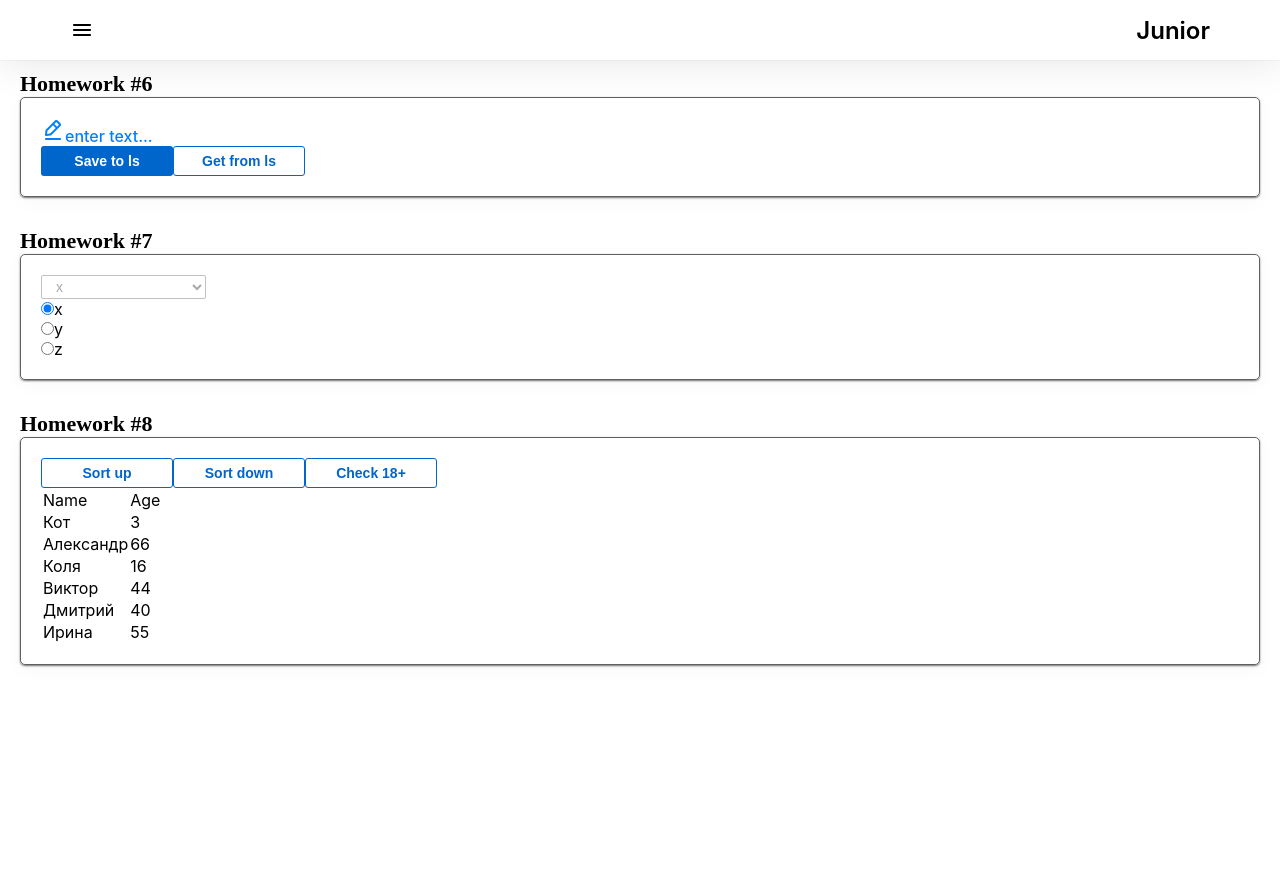
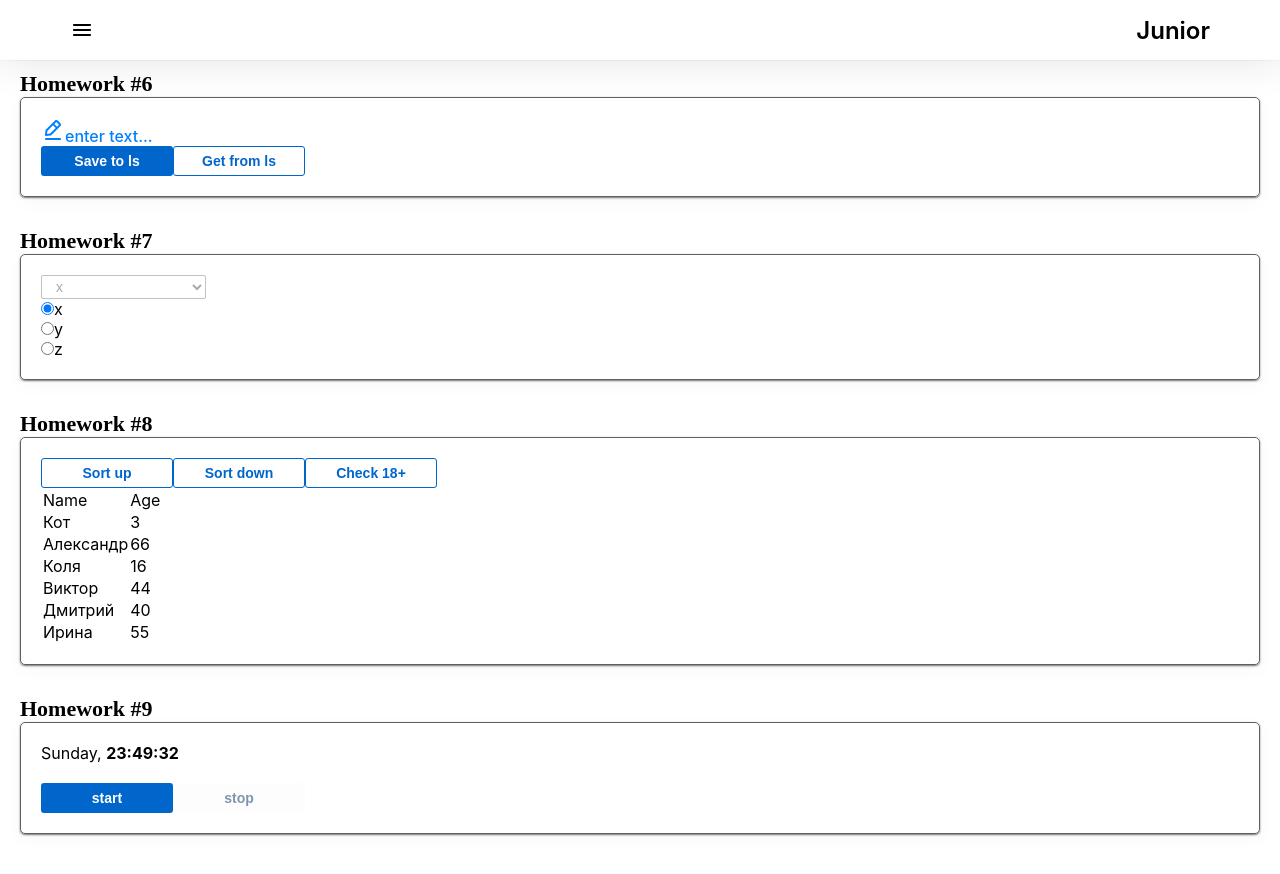
Before and after one commit to AlexanderLukomsky/hws2, a React (Create React App) app: page /#/junior in a window 1280 px wide. Shown: the top 874 px of the page. Before the commit the page ends 800 px from the top, so only its background shows below. Built offline with nearby package versions, Linux system fonts and the light colour scheme.

Commit message:
feat: t9 clock

```diff
--- a/src/s2-homeworks/hw05/pages/Junior.tsx
+++ b/src/s2-homeworks/hw05/pages/Junior.tsx
@@ -2,6 +2,7 @@ import React from "react";
 import HW6 from "../../hw06/HW6";
 import HW7 from "../../hw07/HW7";
 import HW8 from "../../hw08/HW8";
+import HW9 from "../../hw09/HW9";
 // import HW6 from '../../hw06/HW6'
 // import HW7 from '../../hw07/HW7'
 // import HW8 from '../../hw08/HW8'
@@ -13,7 +14,7 @@ function Junior() {
       <HW6 />
       <HW7 />
       <HW8 />
-      {/*<HW9 />*/}
+      <HW9 />
     </div>
   );
 }
--- a/src/s2-homeworks/hw09/Clock.tsx
+++ b/src/s2-homeworks/hw09/Clock.tsx
@@ -1,63 +1,90 @@
-import React, {useState} from 'react'
-import SuperButton from '../hw04/common/c2-SuperButton/SuperButton'
-import {restoreState} from '../hw06/localStorage/localStorage'
-import s from './Clock.module.css'
+import React, { useEffect, useState } from "react";
+import SuperButton from "../hw04/common/c2-SuperButton/SuperButton";
+import { restoreState } from "../hw06/localStorage/localStorage";
+import s from "./Clock.module.css";
 
 function Clock() {
-    const [timerId, setTimerId] = useState<number | undefined>(undefined)
+  const [timerId, setTimerId] = useState<number | undefined>(undefined);
   // for autotests // не менять // можно подсунуть в локалСторэдж нужную дату, чтоб увидеть как она отображается
-    const [date, setDate] = useState<Date>(new Date(restoreState('hw9-date', Date.now())))
-    const [show, setShow] = useState<boolean>(false)
+  const [date, setDate] = useState<Date>(
+    new Date(restoreState("hw9-date", Date.now()))
+  );
+  const [show, setShow] = useState<boolean>(false);
+
+  useEffect(() => {
+    return () => clearInterval(timerId);
+  }, [timerId]);
 
   const start = () => {
+    const id = +setInterval(() => {
+      setDate(new Date(restoreState("hw9-date", Date.now())));
+    }, 1000);
+    setTimerId(id);
     // пишут студенты // запустить часы (должно отображаться реальное время, а не +1)
     // сохранить ид таймера (https://learn.javascript.ru/settimeout-setinterval#setinterval)
-
-    }
+  };
 
   const stop = () => {
+    clearInterval(timerId);
+    setTimerId(undefined);
     // пишут студенты // поставить часы на паузу, обнулить ид таймера (timerId <- undefined)
+  };
 
-    }
+  const onMouseEnter = () => {
+    setShow(true);
+  };
+  const onMouseLeave = () => {
+    setShow(false);
+  };
 
-    const onMouseEnter = () => { // пишут студенты // показать дату если наведена мышка
+  const timeFormatter = new Intl.DateTimeFormat("ru", {
+    hour: "numeric",
+    minute: "numeric",
+    second: "numeric",
+  });
 
-    }
-    const onMouseLeave = () => { // пишут студенты // спрятать дату если мышка не наведена
+  const dateFormatter = new Intl.DateTimeFormat("ru");
+  const engDateDayFormatter = new Intl.DateTimeFormat("eng", {
+    weekday: "long",
+  });
+  const engDateMonthFormatter = new Intl.DateTimeFormat("eng", {
+    month: "long",
+  });
 
-    }
+  const stringTime = timeFormatter.format(date);
+  // часы24:минуты:секунды (01:02:03)/(23:02:03)/(24:00:00)/(00:00:01) // пишут студенты
 
-    const stringTime = 'date->time' || <br/> // часы24:минуты:секунды (01:02:03)/(23:02:03)/(24:00:00)/(00:00:01) // пишут студенты
-    const stringDate = 'date->date' || <br/> // день.месяц.год (01.02.2022) // пишут студенты, варианты 01.02.0123/01.02.-123/01.02.12345 не рассматриваем
+  const stringDate = dateFormatter.format(date);
+  // день.месяц.год (01.02.2022) // пишут студенты, варианты 01.02.0123/01.02.-123/01.02.12345 не рассматриваем
 
   // день недели на английском, месяц на английском (https://learn.javascript.ru/intl#intl-datetimeformat)
-    const stringDay = 'date->day' || <br/> // пишут студенты
-    const stringMonth = 'date->month' || <br/> // пишут студенты
+  const stringDay = engDateDayFormatter.format(date);
+  const stringMonth = engDateMonthFormatter.format(date); // пишут студенты
 
   return (
     <div className={s.clock}>
       <div
-                id={'hw9-watch'}
+        id={"hw9-watch"}
         className={s.watch}
         onMouseEnter={onMouseEnter}
         onMouseLeave={onMouseLeave}
       >
-                <span id={'hw9-day'}>{stringDay}</span>,{' '}
-                <span id={'hw9-time'}>
+        <span id={"hw9-day"}>{stringDay}</span>,{" "}
+        <span id={"hw9-time"}>
           <strong>{stringTime}</strong>
         </span>
       </div>
 
-            <div id={'hw9-more'}>
+      <div id={"hw9-more"}>
         <div className={s.more}>
           {show ? (
             <>
-                            <span id={'hw9-month'}>{stringMonth}</span>,{' '}
-                            <span id={'hw9-date'}>{stringDate}</span>
+              <span id={"hw9-month"}>{stringMonth}</span>,{" "}
+              <span id={"hw9-date"}>{stringDate}</span>
             </>
           ) : (
             <>
-                            <br/>
+              <br />
             </>
           )}
         </div>
@@ -65,22 +92,22 @@ function Clock() {
 
       <div className={s.buttonsContainer}>
         <SuperButton
-                    id={'hw9-button-start'}
-                    disabled={true} // пишут студенты // задизэйблить если таймер запущен
+          id={"hw9-button-start"}
+          disabled={timerId !== undefined} // пишут студенты // задизэйблить если таймер запущен
           onClick={start}
         >
           start
         </SuperButton>
         <SuperButton
-                    id={'hw9-button-stop'}
-                    disabled={true} // пишут студенты // задизэйблить если таймер не запущен
+          id={"hw9-button-stop"}
+          disabled={timerId === undefined} // пишут студенты // задизэйблить если таймер не запущен
           onClick={stop}
         >
           stop
         </SuperButton>
       </div>
     </div>
-    )
+  );
 }
 
-export default Clock
+export default Clock;
```
Lines whose indentation alone changed are shown as unchanged.
